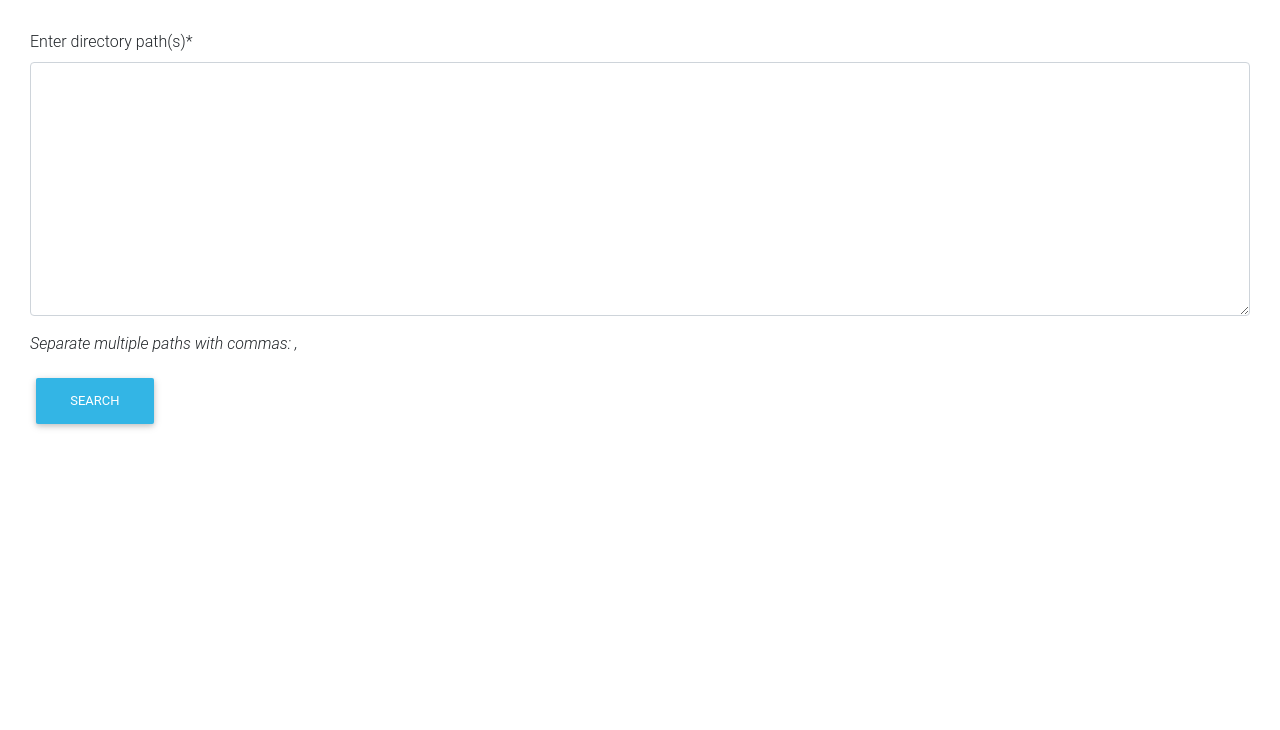
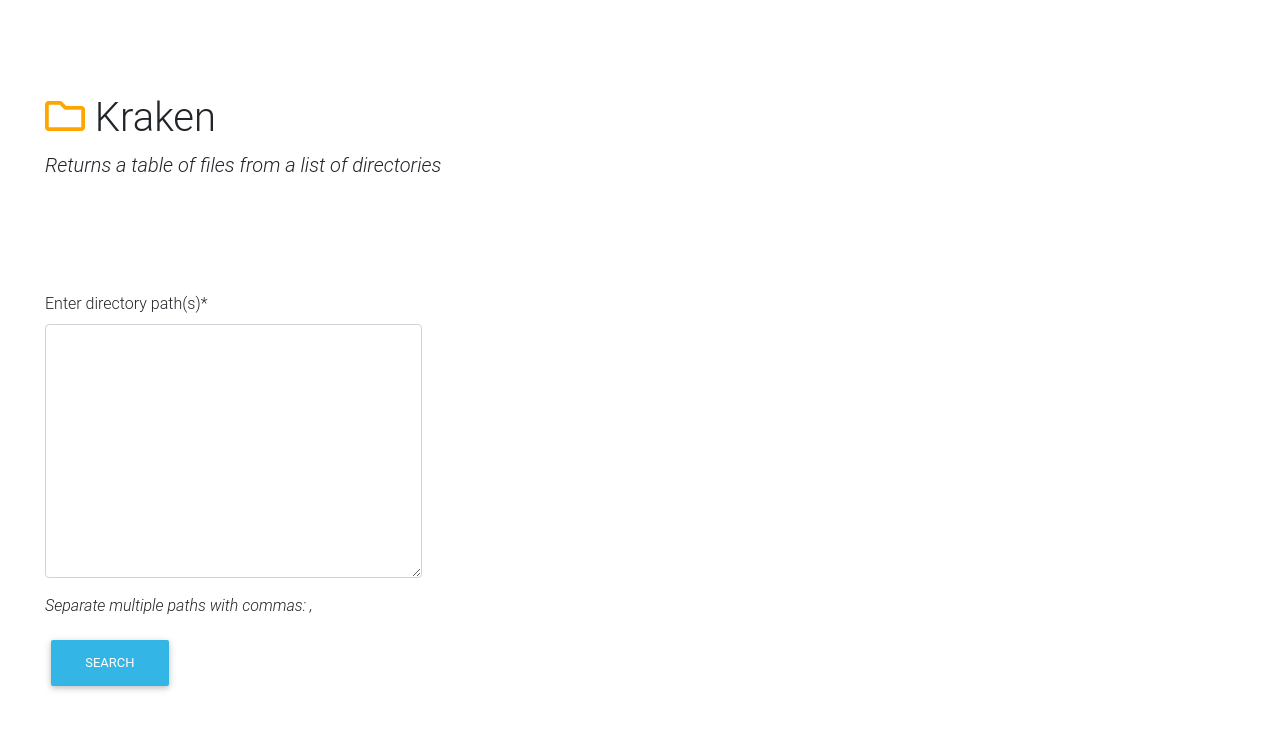
Before and after one commit to emilyyleung/TOOLBOX, a Django app: page /kraken/ in a window 1280 px wide. Shown: the top 730 px of the page. Run offline with Django 3.2, Linux system fonts and the light colour scheme; parts of the project's set-up code (start-up, migrations or seed data) failed here and were passed over; some libraries are stand-ins or nearby versions.

Commit message:
Added a header for each app

```diff
--- a/kraken/templates/kraken/base.html
+++ b/kraken/templates/kraken/base.html
@@ -4,6 +4,9 @@
     <head>
         <meta charset="UTF-8">
         <title>Toolbox - Kraken</title>
+
+        <!-- Font Awesome -->
+        <link rel="stylesheet" href="https://use.fontawesome.com/releases/v5.8.2/css/all.css">
 
         <!-- Bootstrap core CSS -->
         <link href="https://cdnjs.cloudflare.com/ajax/libs/twitter-bootstrap/4.3.1/css/bootstrap.min.css" rel="stylesheet">
--- a/kraken/templates/kraken/form.html
+++ b/kraken/templates/kraken/form.html
@@ -1,6 +1,13 @@
 {% extends "kraken/base.html" %}
 {% load crispy_forms_tags %}
 {% block content %}
+<div class="container-fluid noselect">
+	<div class="jumbotron jumbotron-fluid shadow-none">
+        <h1 class="display-6"><span><i class="far fa-folder" style="color: Orange"></i> </span>Kraken</h1>
+        <p class="lead"><em>Returns a table of files from a list of directories</em></p>
+    </div>
+    <div class="row">
+    	<div class="col-xl-4 col-lg-6 col-md-6 col-sm-6">
 			<form method="POST" class="post-form">
 			    {% csrf_token %}
 			    {{ form|crispy }}
@@ -8,4 +15,7 @@
 			    <button type="submit" class="save btn btn-info" name="visualiser">Search</button>
 			    <!-- <button type="submit" class="save btn btn-info" name="practical">Text View</button> -->
 			</form>
+		</div>
+	</div>
+</div>
 {% endblock content %}
--- a/listcompare/templates/listcompare/form.html
+++ b/listcompare/templates/listcompare/form.html
@@ -3,6 +3,10 @@
 {% block content %}
 
 <div class="container-fluid">
+	<div class="jumbotron jumbotron-fluid shadow-none">
+        <h1 class="display-6"><span><i class="fas fa-list-ol" style="color: Orange"></i> </span>List Compare</h1>
+        <p class="lead"><em>Find the difference between two lists</em></p>
+    </div>
 
 	<div class="col noselect">
 		<form method="POST" class="post-form">
```
Also changed, not shown: scaleconverter/templates/scaleconverter/form.html (+6 -1 lines). Lines whose indentation alone changed are shown as unchanged.
